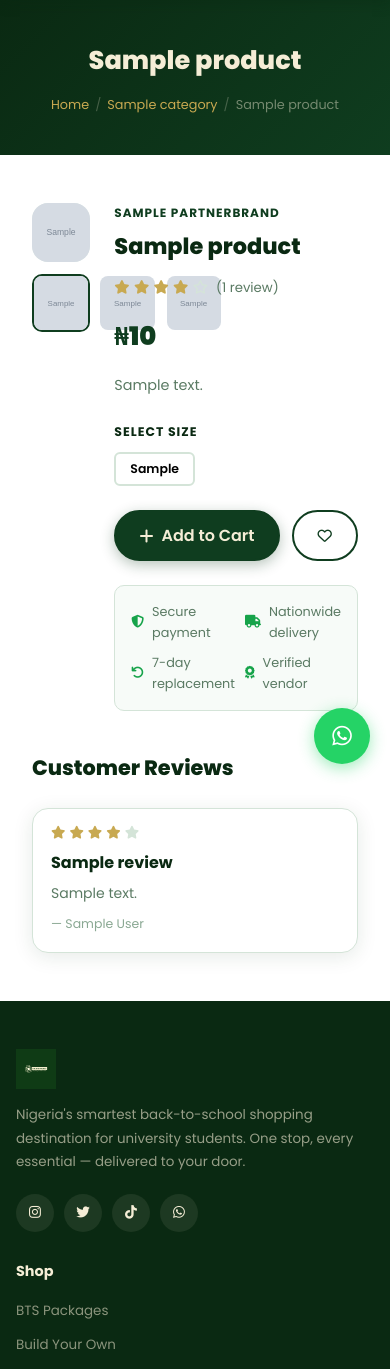
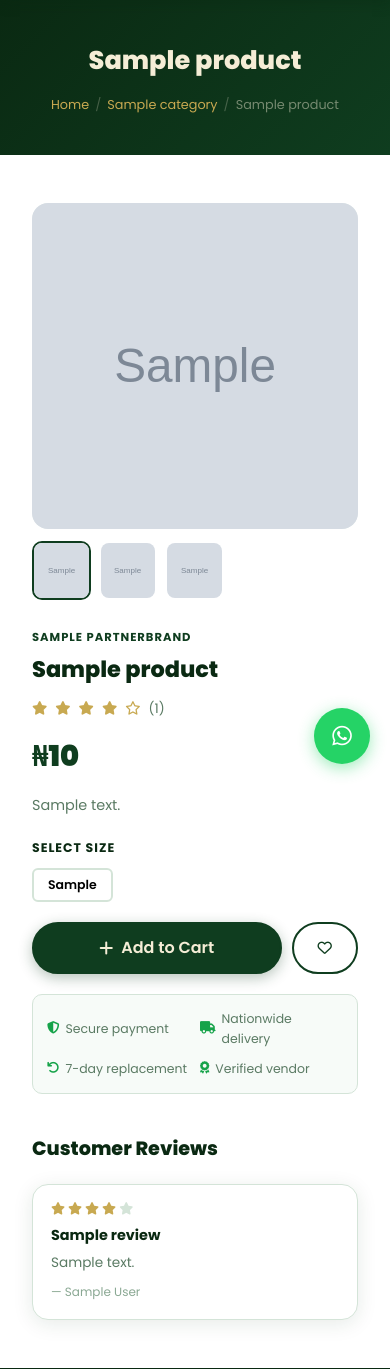
Before and after one commit to Timotee-dev/bts-project, a Django app: a page that uses templates/store/product_detail.html in a window 390 px wide. Shown: the part 60-1429 px from the top of the page. Run offline with Django 5.2, Linux system fonts and the light colour scheme; tables that the repository leaves empty hold one stand-in row (values such as "Sample post"); grey boxes marked "Sample" are stand-in pictures; data that the repository does not hold is empty.

Commit message:
Mobile-first product and package detail layout

```diff
--- a/templates/store/product_detail.html
+++ b/templates/store/product_detail.html
@@ -1,6 +1,25 @@
 {% extends 'base.html' %}
 {% load static %}
 {% block title %}{{ product.name }} — BTS Project{% endblock %}
+
+{% block extra_css %}
+<style>
+.pd-grid {
+  display: flex;
+  flex-direction: column;
+  gap: 28px;
+}
+@media (min-width: 900px) {
+  .pd-grid {
+    display: grid;
+    grid-template-columns: 1fr 1fr;
+    gap: clamp(32px, 5vw, 56px);
+    align-items: start;
+  }
+  .pd-sticky { position: sticky; top: calc(var(--nav-h) + 16px); }
+}
+</style>
+{% endblock %}
 
 {% block content %}
 
@@ -17,81 +36,48 @@
 
 <section class="section">
   <div class="container">
+    <div class="pd-grid">
 
-    <!-- Product grid — stacks on mobile -->
-    <div style="display:grid;grid-template-columns:1fr 1fr;gap:clamp(24px,5vw,56px);align-items:start;">
-
-      <!-- LEFT: Images -->
-      <div class="product-gallery">
-        <div class="main-img-wrap">
+      <!-- Image -->
+      <div>
+        <div style="background:var(--green-xpale);border-radius:var(--radius);aspect-ratio:1;overflow:hidden;margin-bottom:12px;display:flex;align-items:center;justify-content:center;">
           {% if product.image %}
-            <img id="main-product-img" src="{{ product.image.url }}" alt="{{ product.name }}">
+            <img id="main-product-img" src="{{ product.image.url }}" alt="{{ product.name }}" style="width:100%;height:100%;object-fit:cover;">
           {% else %}
-            <div style="display:flex;align-items:center;justify-content:center;height:100%;color:var(--gray);">
-              <i class="fas fa-tshirt" style="font-size:4rem;opacity:0.15;"></i>
-            </div>
+            <i class="fas fa-tshirt" style="font-size:5rem;opacity:0.1;color:var(--green);"></i>
           {% endif %}
         </div>
-
         {% if product.image2 or product.image3 %}
-        <div class="thumb-row">
-          {% if product.image %}
-            <img src="{{ product.image.url }}" class="product-thumb active" alt="{{ product.name }}">
-          {% endif %}
-          {% if product.image2 %}
-            <img src="{{ product.image2.url }}" class="product-thumb" alt="{{ product.name }}">
-          {% endif %}
-          {% if product.image3 %}
-            <img src="{{ product.image3.url }}" class="product-thumb" alt="{{ product.name }}">
-          {% endif %}
+        <div style="display:flex;gap:8px;">
+          {% if product.image %}<img src="{{ product.image.url }}" class="product-thumb active" alt="">{% endif %}
+          {% if product.image2 %}<img src="{{ product.image2.url }}" class="product-thumb" alt="">{% endif %}
+          {% if product.image3 %}<img src="{{ product.image3.url }}" class="product-thumb" alt="">{% endif %}
         </div>
         {% endif %}
       </div>
 
-      <!-- RIGHT: Product info -->
-      <div>
+      <!-- Info -->
+      <div class="pd-sticky">
         {% if product.brand %}
-          <p style="font-size:0.75rem;font-weight:700;text-transform:uppercase;letter-spacing:1px;color:var(--green);margin-bottom:6px;">
-            {{ product.brand.name }}
-          </p>
+          <p style="font-size:0.72rem;font-weight:700;text-transform:uppercase;letter-spacing:1px;color:var(--green);margin-bottom:6px;">{{ product.brand.name }}</p>
         {% endif %}
+        <h1 style="font-size:clamp(1.4rem,5vw,2rem);font-weight:800;color:var(--dark);margin-bottom:10px;">{{ product.name }}</h1>
 
-        <h1 style="font-size:clamp(1.4rem,4vw,2rem);font-weight:800;color:var(--dark);margin-bottom:10px;">
-          {{ product.name }}
-        </h1>
-
-        <!-- Rating -->
-        <div style="display:flex;align-items:center;gap:8px;margin-bottom:16px;">
-          <div class="stars">
-            {% with avg=product.average_rating %}
-              {% for i in "12345" %}
-                {% if forloop.counter <= avg %}
-                  <i class="fas fa-star" style="color:var(--gold);font-size:0.85rem;"></i>
-                {% else %}
-                  <i class="far fa-star" style="color:var(--border);font-size:0.85rem;"></i>
-                {% endif %}
-              {% endfor %}
-            {% endwith %}
-          </div>
-          <span style="color:var(--gray);font-size:0.83rem;">({{ reviews.count }} review{{ reviews.count|pluralize }})</span>
+        <div style="display:flex;align-items:center;gap:8px;margin-bottom:14px;">
+          {% with avg=product.average_rating %}
+          {% for i in "12345" %}
+            <i class="{% if forloop.counter <= avg %}fas{% else %}far{% endif %} fa-star" style="color:var(--gold);font-size:0.85rem;"></i>
+          {% endfor %}
+          {% endwith %}
+          <span style="color:var(--gray);font-size:0.82rem;">({{ reviews.count }})</span>
         </div>
 
-        <!-- Price -->
-        <p style="font-size:clamp(1.6rem,5vw,2.2rem);font-weight:900;color:var(--green);margin-bottom:16px;">
-          &#x20A6;{{ product.price|floatformat:0 }}
-        </p>
+        <p style="font-size:clamp(1.8rem,6vw,2.4rem);font-weight:900;color:var(--green);margin-bottom:14px;">&#x20A6;{{ product.price|floatformat:0 }}</p>
+        <p style="color:var(--gray);line-height:1.75;margin-bottom:20px;font-size:0.9rem;">{{ product.description }}</p>
 
-        <!-- Description -->
-        <p style="color:var(--gray);line-height:1.75;margin-bottom:24px;font-size:0.9rem;">
-          {{ product.description }}
-        </p>
-
-        <!-- Size selector -->
         {% if product.sizes_list %}
-        <div class="size-group" style="margin-bottom:24px;">
-          <p style="font-size:0.78rem;font-weight:700;text-transform:uppercase;letter-spacing:1px;color:var(--dark);margin-bottom:10px;">
-            Select Size
-          </p>
+        <div class="size-group" style="margin-bottom:20px;">
+          <p style="font-size:0.78rem;font-weight:700;text-transform:uppercase;letter-spacing:1px;color:var(--dark);margin-bottom:10px;">Select Size</p>
           <div style="display:flex;gap:8px;flex-wrap:wrap;">
             {% for size in product.sizes_list %}
             <button class="size-btn" data-size="{{ size }}">{{ size }}</button>
@@ -101,62 +87,44 @@
         </div>
         {% endif %}
 
-        <!-- Add to cart -->
         <form method="post" action="{% url 'add_to_cart' 'product' product.id %}">
           {% csrf_token %}
           <input type="hidden" name="next" value="{{ request.path }}">
           {% if product.sizes_list %}
             <input type="hidden" name="size" data-size-hidden="{{ product.id }}">
           {% endif %}
-          <div style="display:flex;gap:12px;flex-wrap:wrap;">
-            <button type="submit" class="btn btn-primary btn-lg" style="flex:1;min-width:160px;">
+          <div style="display:flex;gap:10px;">
+            <button type="submit" class="btn btn-primary btn-lg" style="flex:1;">
               <i class="fas fa-plus"></i> Add to Cart
             </button>
-            <button type="button" class="btn btn-outline-green wishlist-toggle" aria-label="Add to wishlist">
+            <button type="button" class="btn btn-outline-green wishlist-toggle">
               <i class="far fa-heart"></i>
             </button>
           </div>
         </form>
 
-        <!-- Trust badges -->
-        <div style="margin-top:24px;padding:16px;background:var(--surface);border-radius:var(--radius-sm);border:1px solid var(--border);">
-          <div style="display:grid;grid-template-columns:1fr 1fr;gap:10px;">
-            <div style="display:flex;gap:8px;align-items:center;font-size:0.8rem;color:var(--gray);">
-              <i class="fas fa-shield-alt" style="color:var(--success);flex-shrink:0;"></i> Secure payment
-            </div>
-            <div style="display:flex;gap:8px;align-items:center;font-size:0.8rem;color:var(--gray);">
-              <i class="fas fa-truck" style="color:var(--success);flex-shrink:0;"></i> Nationwide delivery
-            </div>
-            <div style="display:flex;gap:8px;align-items:center;font-size:0.8rem;color:var(--gray);">
-              <i class="fas fa-undo" style="color:var(--success);flex-shrink:0;"></i> 7-day replacement
-            </div>
-            <div style="display:flex;gap:8px;align-items:center;font-size:0.8rem;color:var(--gray);">
-              <i class="fas fa-award" style="color:var(--success);flex-shrink:0;"></i> Verified vendor
-            </div>
-          </div>
+        <div style="margin-top:20px;padding:14px;background:var(--surface);border-radius:var(--radius-sm);border:1px solid var(--border);display:grid;grid-template-columns:1fr 1fr;gap:10px;">
+          <div style="display:flex;gap:6px;align-items:center;font-size:0.78rem;color:var(--gray);"><i class="fas fa-shield-alt" style="color:var(--success);"></i> Secure payment</div>
+          <div style="display:flex;gap:6px;align-items:center;font-size:0.78rem;color:var(--gray);"><i class="fas fa-truck" style="color:var(--success);"></i> Nationwide delivery</div>
+          <div style="display:flex;gap:6px;align-items:center;font-size:0.78rem;color:var(--gray);"><i class="fas fa-undo" style="color:var(--success);"></i> 7-day replacement</div>
+          <div style="display:flex;gap:6px;align-items:center;font-size:0.78rem;color:var(--gray);"><i class="fas fa-award" style="color:var(--success);"></i> Verified vendor</div>
         </div>
       </div>
     </div>
 
     <!-- Reviews -->
     {% if reviews %}
-    <div style="margin-top:clamp(40px,6vw,64px);">
-      <h2 style="font-size:1.3rem;font-weight:800;color:var(--dark);margin-bottom:24px;">
-        Customer Reviews
-      </h2>
-      <div style="display:grid;grid-template-columns:repeat(auto-fill,minmax(min(100%,280px),1fr));gap:16px;">
+    <div style="margin-top:40px;">
+      <h2 style="font-size:1.2rem;font-weight:800;color:var(--dark);margin-bottom:20px;">Customer Reviews</h2>
+      <div style="display:grid;grid-template-columns:repeat(auto-fill,minmax(min(100%,260px),1fr));gap:14px;">
         {% for review in reviews %}
         <div class="card">
-          <div style="display:flex;gap:4px;margin-bottom:10px;">
-            {% for i in "12345" %}
-              <i class="fas fa-star" style="color:{% if forloop.counter <= review.rating %}var(--gold){% else %}var(--border){% endif %};font-size:0.8rem;"></i>
-            {% endfor %}
+          <div style="display:flex;gap:3px;margin-bottom:8px;">
+            {% for i in "12345" %}<i class="fas fa-star" style="color:{% if forloop.counter <= review.rating %}var(--gold){% else %}var(--border){% endif %};font-size:0.78rem;"></i>{% endfor %}
           </div>
-          <p style="font-weight:700;color:var(--dark);margin-bottom:6px;">{{ review.title }}</p>
-          <p style="color:var(--gray);font-size:0.875rem;line-height:1.6;margin-bottom:10px;">{{ review.body }}</p>
-          <p style="font-size:0.78rem;color:var(--gray-light);">
-            — {{ review.customer.get_full_name|default:review.customer.username }}
-          </p>
+          <p style="font-weight:700;color:var(--dark);margin-bottom:5px;font-size:0.9rem;">{{ review.title }}</p>
+          <p style="color:var(--gray);font-size:0.85rem;line-height:1.6;margin-bottom:8px;">{{ review.body }}</p>
+          <p style="font-size:0.75rem;color:var(--gray-light);">— {{ review.customer.get_full_name|default:review.customer.username }}</p>
         </div>
         {% endfor %}
       </div>
@@ -165,18 +133,17 @@
 
     <!-- Leave a review -->
     {% if user.is_authenticated %}
-    <div style="margin-top:clamp(32px,5vw,48px);max-width:560px;">
-      <h2 style="font-size:1.1rem;font-weight:800;color:var(--dark);margin-bottom:16px;">Leave a Review</h2>
+    <div style="margin-top:32px;max-width:540px;">
+      <h2 style="font-size:1rem;font-weight:800;color:var(--dark);margin-bottom:14px;">Leave a Review</h2>
       <div class="card">
         <form method="post" action="{% url 'submit_product_review' product.slug %}">
           {% csrf_token %}
           <div class="form-group">
             <label class="form-label">Rating</label>
             <div style="display:flex;gap:8px;">
-              {% for i in "54321" %}
-              <label style="cursor:pointer;font-size:1.5rem;color:var(--gold);">
-                <input type="radio" name="rating" value="{{ forloop.revcounter }}" style="display:none;"
-                  {% if forloop.revcounter == 5 %}checked{% endif %}>
+              {% for i in "12345" %}
+              <label style="cursor:pointer;font-size:1.4rem;color:var(--gold);">
+                <input type="radio" name="rating" value="{{ forloop.counter }}" style="display:none;" {% if forloop.counter == 5 %}checked{% endif %}>
                 <i class="fas fa-star"></i>
               </label>
               {% endfor %}
@@ -188,11 +155,9 @@
           </div>
           <div class="form-group">
             <label class="form-label">Review</label>
-            <textarea name="body" class="form-control" rows="4" required placeholder="Tell other students what you think..."></textarea>
+            <textarea name="body" class="form-control" rows="3" required placeholder="Tell other students what you think..."></textarea>
           </div>
-          <button type="submit" class="btn btn-primary">
-            <i class="fas fa-star"></i> Submit Review
-          </button>
+          <button type="submit" class="btn btn-primary"><i class="fas fa-star"></i> Submit Review</button>
         </form>
       </div>
     </div>
@@ -200,19 +165,14 @@
 
     <!-- Related products -->
     {% if related_products %}
-    <div style="margin-top:clamp(40px,6vw,64px);">
-      <h2 style="font-size:1.3rem;font-weight:800;color:var(--dark);margin-bottom:24px;">You May Also Like</h2>
+    <div style="margin-top:40px;">
+      <h2 style="font-size:1.2rem;font-weight:800;color:var(--dark);margin-bottom:20px;">You May Also Like</h2>
       <div class="products-grid">
         {% for rp in related_products %}
         <div class="product-card">
           <div class="product-card-img">
-            {% if rp.image %}
-              <img src="{{ rp.image.url }}" alt="{{ rp.name }}">
-            {% else %}
-              <div style="display:flex;align-items:center;justify-content:center;height:100%;">
-                <i class="fas fa-tshirt" style="font-size:2rem;opacity:0.15;"></i>
-              </div>
-            {% endif %}
+            {% if rp.image %}<img src="{{ rp.image.url }}" alt="{{ rp.name }}">
+            {% else %}<div style="display:flex;align-items:center;justify-content:center;height:100%;"><i class="fas fa-tshirt" style="font-size:2rem;opacity:0.1;"></i></div>{% endif %}
           </div>
           <div class="product-card-body">
             <p class="product-category">{{ rp.category.name }}</p>
@@ -233,7 +193,6 @@
 
 {% block extra_js %}
 <script>
-// Sync size button to hidden form input
 document.querySelectorAll('.size-group').forEach(group => {
   group.querySelectorAll('.size-btn').forEach(btn => {
     btn.addEventListener('click', function() {
```
Also changed, not shown: templates/store/package_detail.html (+59 -79 lines).
